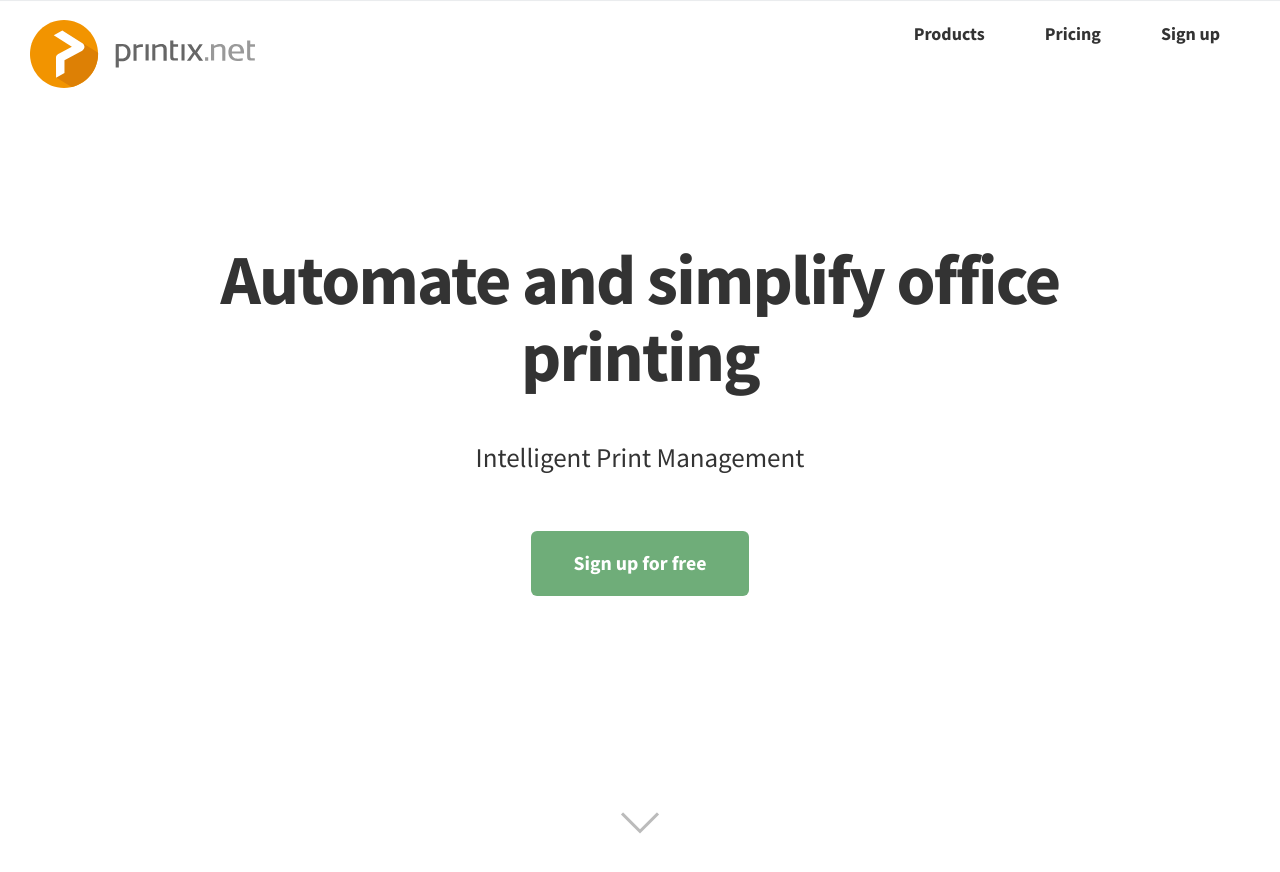
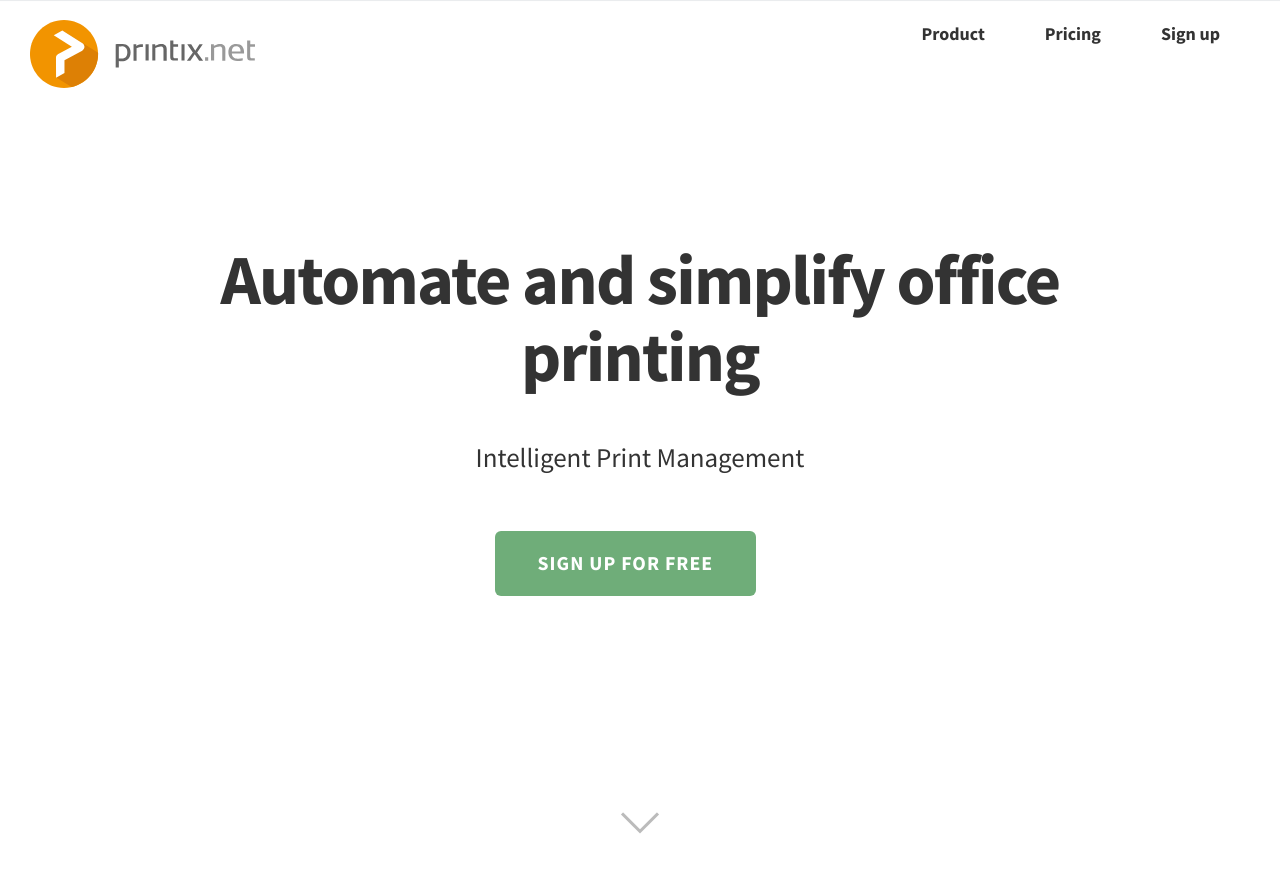
Before and after one commit to aakjaer/printix, a Jekyll site: the page built from index.html, in a window 1280 px wide and 900 px high. Shown: the top 872 px of the window. Built offline with Jekyll 4.4.1, drawn with Linux system fonts in a browser that asks for light colours; Markdown is read by kramdown in place of the engine named in the settings; some of the changed text lies outside the part shown.

Commit message:
Adding pages

```diff
--- a/_includes/home-intro.html
+++ b/_includes/home-intro.html
@@ -3,7 +3,7 @@
         <h1 class="editable">Automate and simplify office printing</h1>
         <p class="editable">Intelligent Print Management</p>
         <div class="action-wrapper">
-            <a class="btn btn-cta editable" href="#">Sign up for free</a>
+            <a class="btn btn-cta cd-btn editable" href="#">Sign up for free</a>
         </div>
     </div>
 </section>
--- a/_includes/site-nav.html
+++ b/_includes/site-nav.html
@@ -3,8 +3,8 @@
 		<li class="hidden-md hidden-lg {% if page.bodyclass contains "page-home" %} active{% endif %}">
 			<a class="switch-page" href="{{ site.baseurl }}/">Home</a>
 		</li>
-		<li{% if page.bodyclass contains "page-products" %} class="active"{% endif %}>
-			<a class="switch-page" href="{{ site.baseurl }}/products/">Products</a>
+		<li{% if page.bodyclass contains "page-product" %} class="active"{% endif %}>
+			<a class="switch-page" href="{{ site.baseurl }}/zero/">Product</a>
 		</li>
 		<li{% if page.bodyclass contains "page-pricing" %} class="active"{% endif %}>
 			<a class="switch-page" href="{{ site.baseurl }}/pricing/">Pricing</a>
--- a/_layouts/default.html
+++ b/_layouts/default.html
@@ -35,8 +35,8 @@
 
         <script src="{{ site.baseurl }}/components/jquery/dist/jquery.min.js"></script>
         <script src="{{ site.baseurl }}/assets/js/modernizr.min.js"></script>
+        <script src="{{ site.baseurl }}/assets/js/animsition.min.js"></script>
         <script src="{{ site.baseurl }}/assets/js/jquery.waypoints.min.js"></script>
-        <script src="{{ site.baseurl }}/assets/js/animsition.min.js"></script>
         <script src="{{ site.baseurl }}/assets/js/site-nav.js"></script>
         <script src="{{ site.baseurl }}/assets/js/salvattore.min.js"></script>
         <script src="{{ site.baseurl }}/assets/js/main.js"></script>
--- a/assets/css/main.scss
+++ b/assets/css/main.scss
@@ -9,6 +9,7 @@
         // animations
 		"anim/properties",
 		"anim/_fading-entrances/fading-entrances",
+		"animsition",
 
 		// lightbox
 		'fancybox',
--- a/index.html
+++ b/index.html
@@ -41,10 +41,22 @@
 				<p class="editable">An easy way for users to choose to print the way that best supports how they work and minimize frustration.</p>
 			</div>
 			<div class="col-sm-6">
-				<object type="image/svg+xml" data="{{ site.baseurl }}/assets/images/illustrations/security.svg" class="">
-
-				</object>
+				<object type="image/svg+xml" data="{{ site.baseurl }}/assets/images/illustrations/security.svg"></object>
 			</div>
 		</div>
 	</div>
 </div>
+
+<div class="section section-gray section-compact">
+	<div class="section-content">
+		<h3 class="animate fadein editable">Ready to give it a try?</h3>
+		<p>Catch the Print Management Cloud Wave with the other visionaries.</p>
+
+		<form class="form-inline">
+			<div class="form-group">
+				<input type="email" class="form-control" id="inputEmail" placeholder="Your email">
+			</div>
+			<button type="submit" class="btn btn-default editable">Sign up</button>
+		</form>
+	</div>
+</div>
```
Also changed, not shown: pricing/index.html (added, +11 -0 lines), zero/index.html (added, +11 -0 lines), zero/sign-up/index.html (added, +12 -0 lines).
